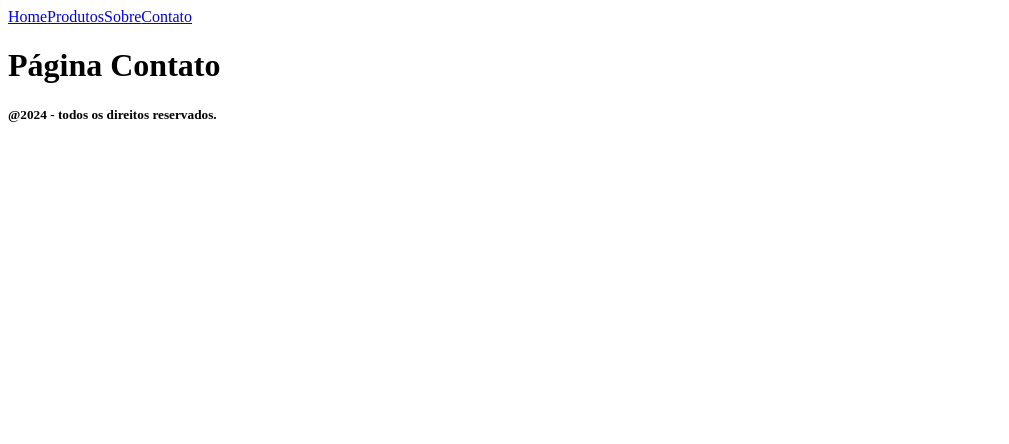
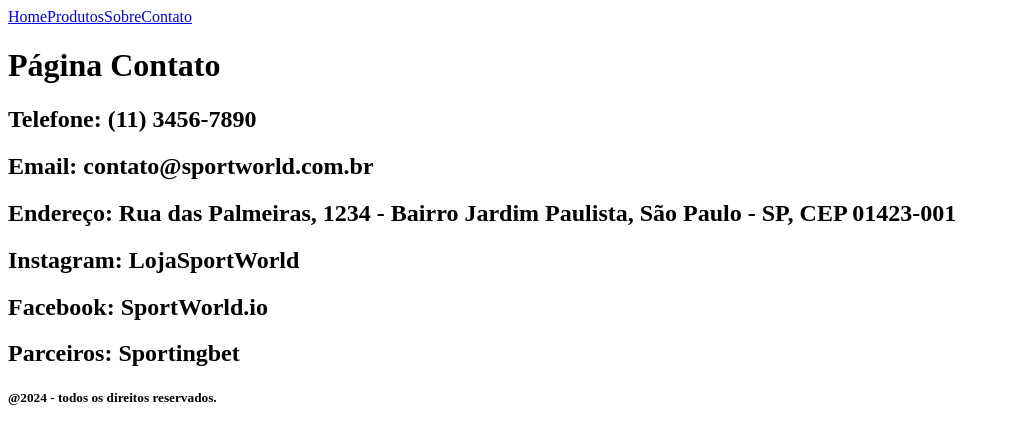
Before and after one commit to BVP-projetos/Projeto1-CP-Cidade, a React (Vite) app: page /contato in a window 1280 px wide. Shown: the top 444 px of the page, without its empty margins (0-1009 px from the left). Built offline with nearby package versions, Linux system fonts and the light colour scheme.

Commit message:
fazendo a base da pagina contato

```diff
--- a/src/routes/Contato.jsx
+++ b/src/routes/Contato.jsx
@@ -2,6 +2,12 @@
     return(
         <>
         <h1>Página Contato</h1>
+        <h2>Telefone: (11) 3456-7890  </h2>
+        <h2>Email: contato@sportworld.com.br </h2>
+        <h2>Endereço: Rua das Palmeiras, 1234 - Bairro Jardim Paulista, São Paulo - SP, CEP 01423-001 </h2>
+        <h2>Instagram: LojaSportWorld </h2>
+        <h2>Facebook: SportWorld.io </h2>
+        <h2>Parceiros: Sportingbet </h2>
         </>
     )
 }
```
